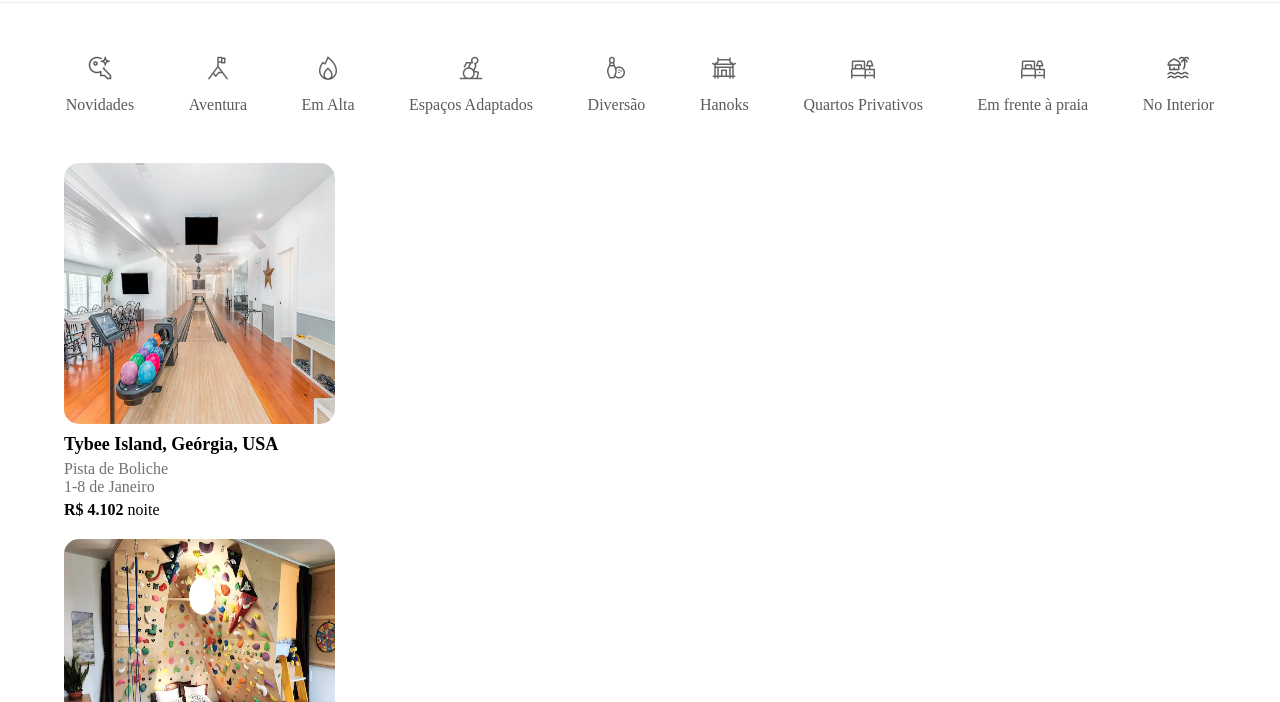
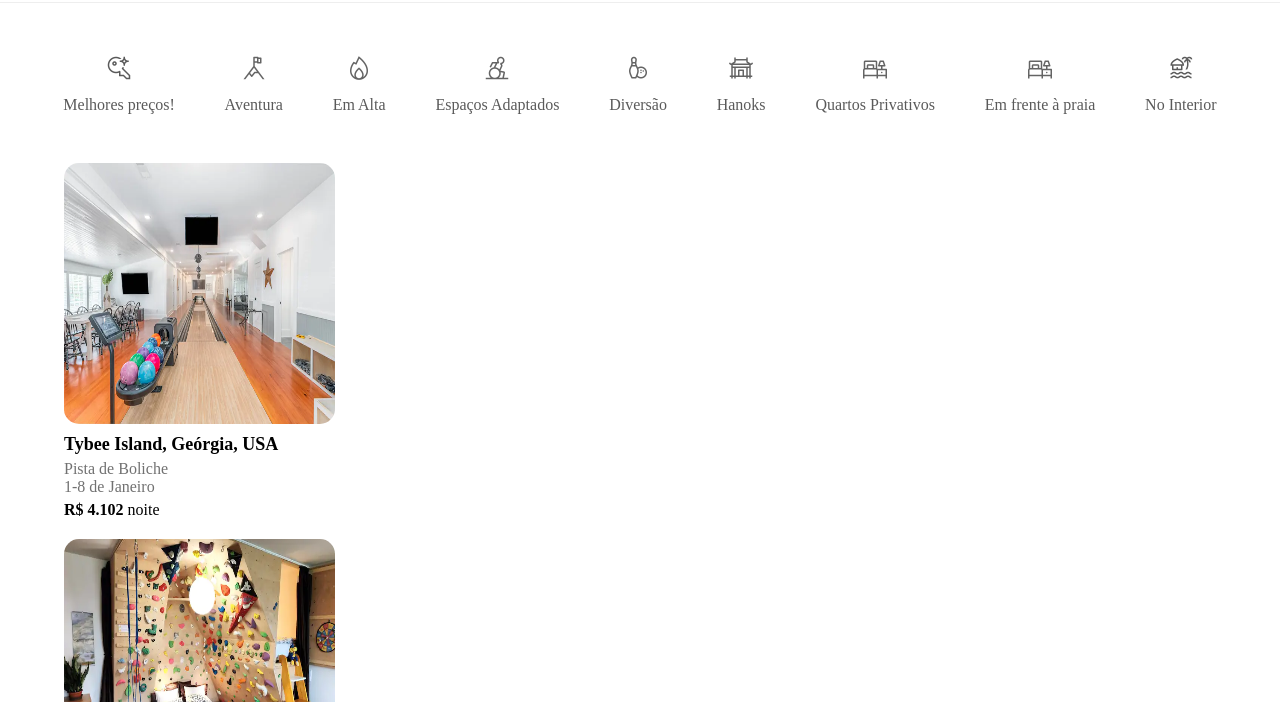
Before and after one commit to thiagobrito/flowbnb, a plain HTML site: page index.html in a window 1280 px wide. Shown: the part 98-800 px from the top of the page. Drawn offline with Linux system fonts and the light colour scheme.

Commit message:
fix: categoria novidades nao existe mais, agora e melhores precos

```diff
--- a/index.html
+++ b/index.html
@@ -20,7 +20,7 @@
         <div class="barraTipos">
             <div class="tipo">
                 <img class="icone" src="icones/icone-1.jpg">
-                <p>Novidades</p>
+                <p>Melhores preços!</p>
             </div>
 
             <div class="tipo">
```
